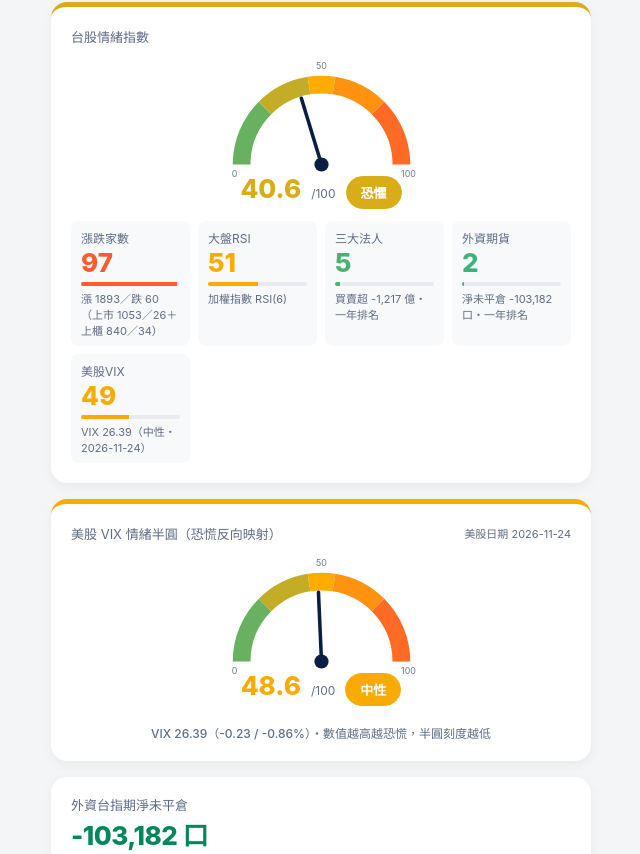
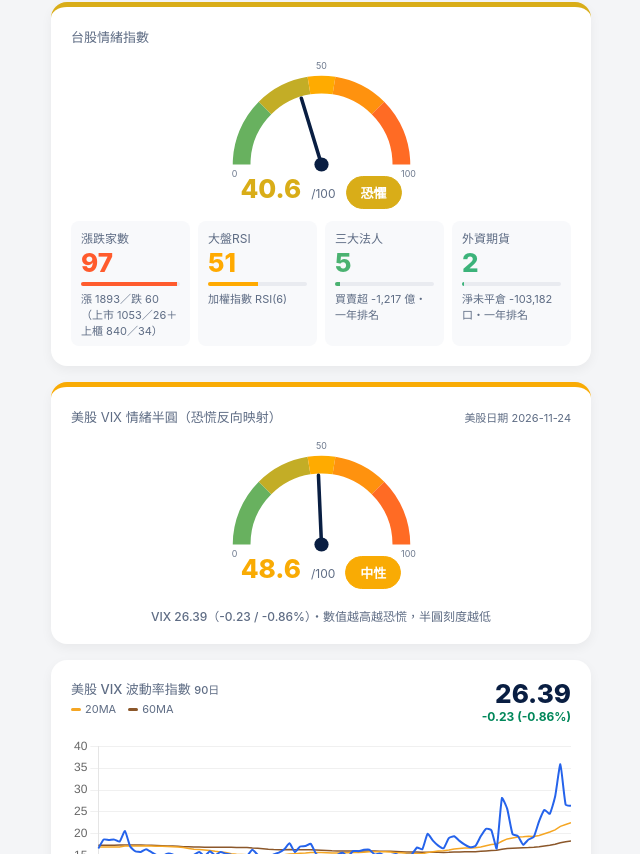
Before and after one commit to maxkwei/twsi_stock_daily_dashborad, a plain HTML site: page index.html in a window 1280 px wide. Shown: the part 97-951 px from the top of the page, without its empty margins (319-959 px from the left). Drawn offline with nearby package versions, Linux system fonts and the light colour scheme.

Commit message:
Update index.html

```diff
--- a/index.html
+++ b/index.html
@@ -318,7 +318,7 @@
         <div class="sentiment-sub-grid" id="sentiment-subs"></div>
     </div>
 
-    <!-- 1.5 美股 VIX 半圓儀表卡片（與台股情緒半圓同款） -->
+    <!-- 1.5 美股 VIX 情緒半圓（恐慌反向映射） -->
     <div class="sentiment-card" id="us-vix-gauge-card">
         <div style="display:flex; justify-content:space-between; align-items:center;">
             <span class="sentiment-label">美股 VIX 情緒半圓（恐慌反向映射）</span>
@@ -342,6 +342,24 @@
             </div>
         </div>
         <div class="card-subtext" id="vix-gauge-meta" style="text-align:center;">VIX 指數 --.--（--）</div>
+    </div>
+
+    <!-- 1.6 美股 VIX 波動率指數 (90日) 緊接在美股 VIX 情緒半圓下方 -->
+    <div class="card" id="us-vix-90d-card" style="display: none;">
+        <div class="chart-header">
+            <div>
+                <div class="card-title" style="margin: 0;">美股 VIX 波動率指數 <span style="font-size: 11px; color: var(--text-sub);">90日</span></div>
+                <div class="chart-legend" style="margin-top: 4px;">
+                    <div class="legend-item"><div class="legend-color-dot" style="background: var(--ma20-color);"></div> 20MA</div>
+                    <div class="legend-item"><div class="legend-color-dot" style="background: var(--ma60-color);"></div> 60MA</div>
+                </div>
+            </div>
+            <div class="chart-info-box">
+                <div id="us-vix-90d-price" style="font-size: var(--num-size); font-weight: 800; color: #091e42;">--.--</div>
+                <div id="us-vix-90d-change" style="font-size: 12px;">+0.00 (+0.00%)</div>
+            </div>
+        </div>
+        <canvas id="usVix90dChart" height="170"></canvas>
     </div>
 
     <!-- 2. 外資台指期淨未平倉 -->
@@ -433,24 +451,6 @@
             <div class="card-value red" id="retail-small-chart-val">+0.00%</div>
         </div>
         <canvas id="retailOverlayChart" height="180"></canvas>
-    </div>
-
-    <!-- 📈 可選圖表：美股 VIX 波動率指數 (90日) 放在下方 -->
-    <div class="card" id="us-vix-90d-card" style="display: none;">
-        <div class="chart-header">
-            <div>
-                <div class="card-title" style="margin: 0;">美股 VIX 波動率指數 <span style="font-size: 11px; color: var(--text-sub);">90日</span></div>
-                <div class="chart-legend" style="margin-top: 4px;">
-                    <div class="legend-item"><div class="legend-color-dot" style="background: var(--ma20-color);"></div> 20MA</div>
-                    <div class="legend-item"><div class="legend-color-dot" style="background: var(--ma60-color);"></div> 60MA</div>
-                </div>
-            </div>
-            <div class="chart-info-box">
-                <div id="us-vix-90d-price" style="font-size: var(--num-size); font-weight: 800; color: #091e42;">--.--</div>
-                <div id="us-vix-90d-change" style="font-size: 12px;">+0.00 (+0.00%)</div>
-            </div>
-        </div>
-        <canvas id="usVix90dChart" height="170"></canvas>
     </div>
 
     <!-- 📚 籌碼分析指南與教學 -->
@@ -773,7 +773,8 @@
     function renderSentiment(data) {
         renderSemiGauge('gauge-bands', 'gauge-needle', 'sentiment-val', 'sentiment-status', 'sentiment-card', data.sentiment, data.sentimentStatus);
 
-        const subs = data.sentimentScores || [];
+        // 移除重複的美股VIX子卡片，只保留其餘台股情緒子指標
+        const subs = (data.sentimentScores || []).filter(s => s.name !== '美股VIX');
         document.getElementById('sentiment-subs').innerHTML = subs.map(s => `
             <div class="sentiment-sub">
                 <div class="ss-name">${s.name}</div>
```
